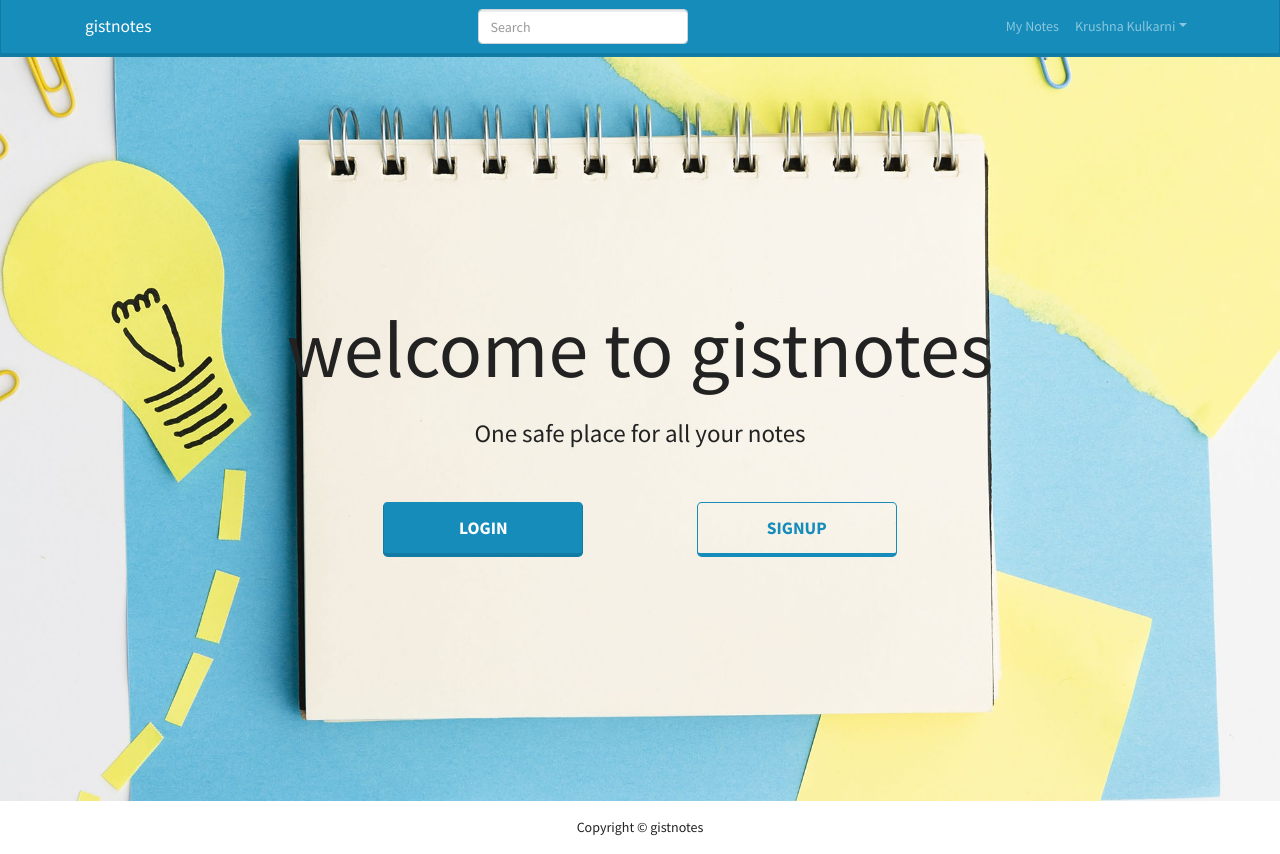
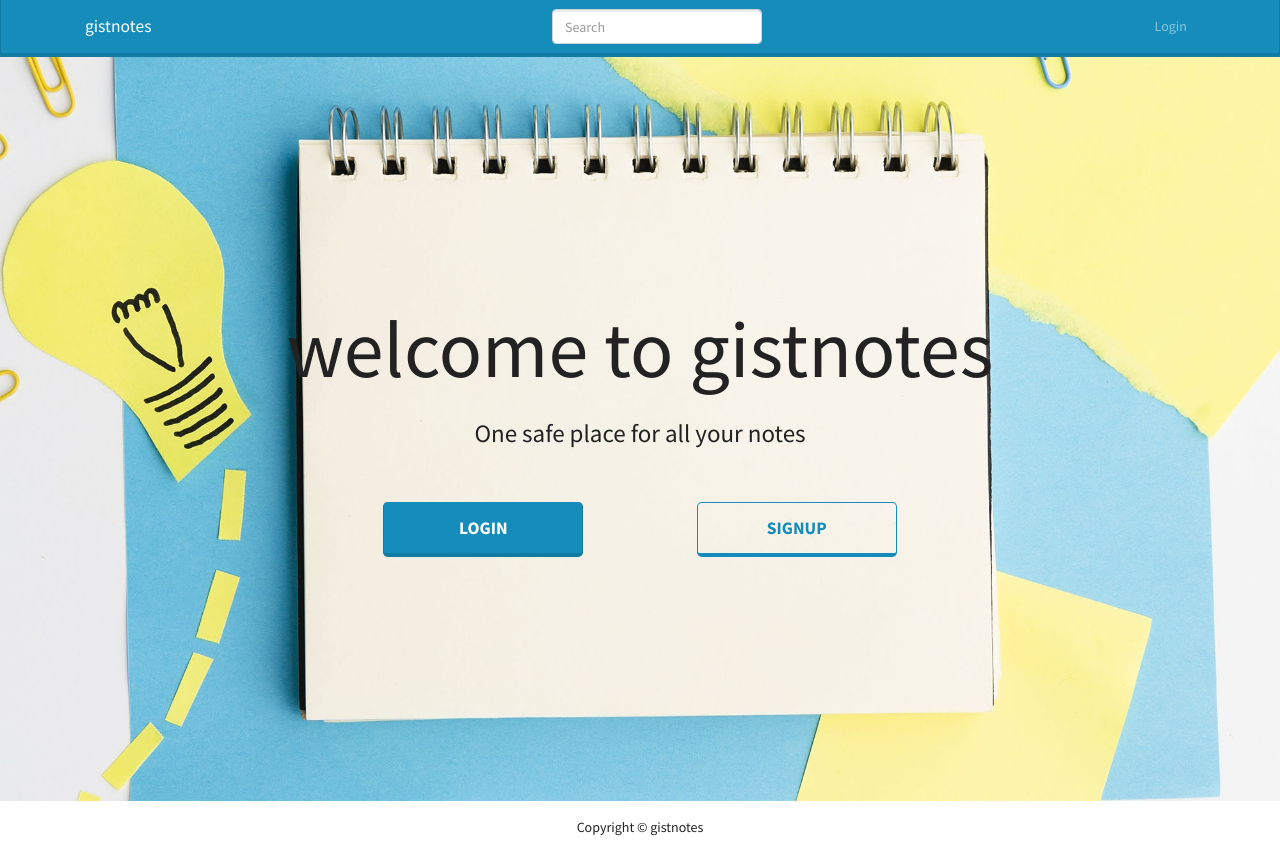
Before and after one commit to Krushna-Kulkarni/GistNotes, a React (Create React App) app in the folder frontend/: page / in a window 1280 px wide. Built offline with nearby package versions, Linux system fonts and the light colour scheme.

Commit message:
fiexd header

```diff
--- a/frontend/src/components/Header/Header.js
+++ b/frontend/src/components/Header/Header.js
@@ -7,13 +7,16 @@ import {
   Navbar,
   NavDropdown,
 } from "react-bootstrap";
-import { useDispatch } from "react-redux";
+import { useDispatch, useSelector } from "react-redux";
 import { Link, useNavigate } from "react-router-dom";
 import { logout } from "../../slices/userSlice";
 
 const Header = ({ setSearch }) => {
   const navigate = useNavigate();
   const dispatch = useDispatch();
+  const userLogin = useSelector((state) => state.userLogin);
+
+  const { userInfo } = userLogin;
 
   const logoutHandler = () => {
     dispatch(logout());
@@ -41,17 +44,24 @@ const Header = ({ setSearch }) => {
             </Form>
           </Nav>
 
+          {userInfo ? (
             <Nav>
               <Nav.Link href="/mynotes">My Notes</Nav.Link>
-            <NavDropdown title="Krushna Kulkarni" id="basic-nav-dropdown">
+              <NavDropdown title={userInfo?.name} id="basic-nav-dropdown">
                 <NavDropdown.Item href="/profile">My Profile</NavDropdown.Item>
 
                 <NavDropdown.Divider />
-              <NavDropdown.Item onClick={() => logoutHandler()}>
+                <NavDropdown.Item onClick={logoutHandler}>
                   Logout
                 </NavDropdown.Item>
               </NavDropdown>
             </Nav>
+          ) : (
+            <Nav>
+              {" "}
+              <Nav.Link href="/login">Login</Nav.Link>
+            </Nav>
+          )}
         </Navbar.Collapse>
       </Container>
     </Navbar>
```
Lines whose indentation alone changed are shown as unchanged.
